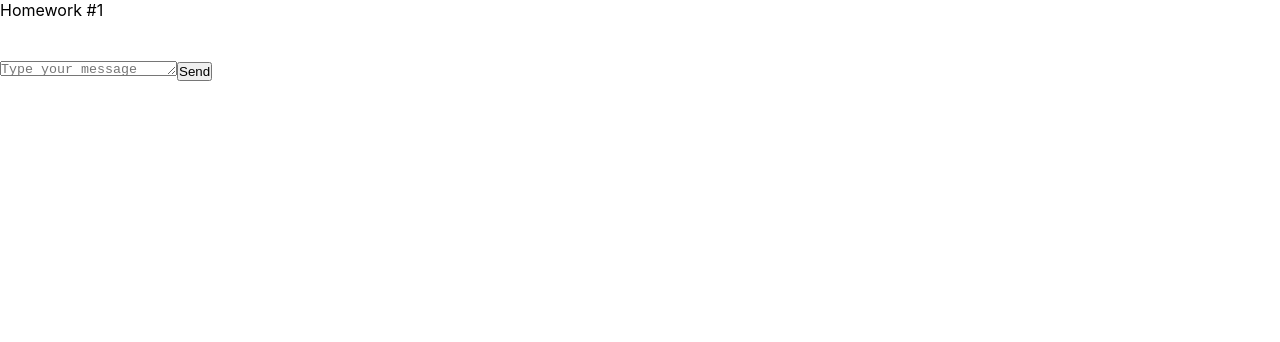
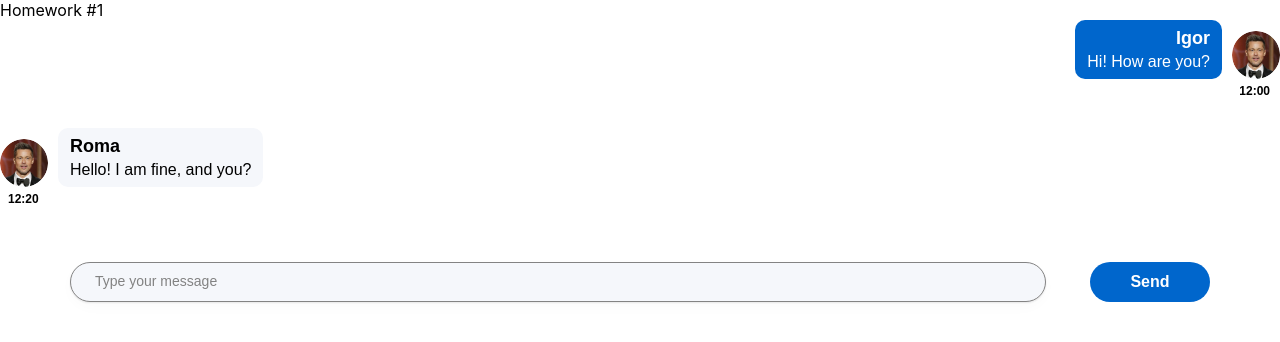
Before and after one commit to ElenaWebDev984/HW-Sprint_2, a React (Create React App) app: page / in a window 1280 px wide. Shown: the top 342 px of the page. Built offline with nearby package versions, Linux system fonts and the light colour scheme.

Commit message:
HW1 completed

```diff
--- a/src/s2-homeworks/hw01/HW1.tsx
+++ b/src/s2-homeworks/hw01/HW1.tsx
@@ -4,6 +4,7 @@ import MessageSender from './message-sender/MessageSender'
 import s2 from '../../s1-main/App.module.css'
 import FriendMessage from './friend-message/FriendMessage'
 import avatar from './avatar.png'
+
 
 /*
 * 1 - описать тип MessageType
@@ -14,29 +15,44 @@ import avatar from './avatar.png'
 * */
 
 // нужно создать правильный тип вместо any
-export type MessageType = any
+
+type UserType = {
+    avatar: string
+    name: string
+}
+
+type MessageObjectType = {
+    text: string
+    time: string
+}
+
+export type MessageType = {
+    id: number
+    user: UserType
+    message: MessageObjectType
+}
 
 // структуру объекта не менять
 export const message0: MessageType = {
     id: 0,
     user: {
         avatar: avatar, // можно менять
-        name: 'Some Name',  // можно менять
+        name: 'Igor',  // можно менять
     },
     message: {
-        text: 'some textsome textsome textsome textsome textsome textsome text', // можно менять
-        time: '22:00', // можно менять
+        text: 'Hi! How are you?', // можно менять
+        time: '12:00', // можно менять
     },
 }
 export const friendMessage0: MessageType = {
     id: 100,
     user: {
         avatar: avatar, // можно менять
-        name: 'Friend Name', // можно менять
+        name: 'Roma', // можно менять
     },
     message: {
-        text: 'зеркальное сообщение для тренировки css', // можно менять
-        time: '22:00', // можно менять
+        text: 'Hello! I am fine, and you?', // можно менять
+        time: '12:20', // можно менять
     },
 }
 
--- a/src/s2-homeworks/hw01/friend-message/FriendMessage.module.css
+++ b/src/s2-homeworks/hw01/friend-message/FriendMessage.module.css
@@ -1,17 +1,28 @@
 .friendMessage {
-
+    display: flex;
+    flex-direction: column;
+    margin-bottom: 30px;
 }
 
 .friendImageAndText {
-
+    display: flex;
+    flex-direction: row;
+    align-items: flex-end;
 }
 
 .friendImageAndText img {
-
+    border-radius: 50%;
+    width: 48px;
+    height: 48px;
+    margin-right: 10px;
 }
 
 .friendText {
-
+    color: #000;
+    background-color: #f5f7fb;
+    border-radius: 10px;
+    word-break: break-word;
+    padding: 8px 12px;
 }
 
 .friendText:after {
@@ -19,13 +30,23 @@
 }
 
 .friendName {
-
+    font-family: "Montserrat", sans-serif;
+    font-weight: 600;
+    font-size: 18px;
+    text-align: left;
+    margin-bottom: 4px;
 }
 
 .friendMessageText {
-
+    font-family: "Montserrat", sans-serif;
+    font-weight: 400;
+    font-size: 16px;
 }
 
 .friendTime {
-
+    font-family: "Montserrat", sans-serif;
+    font-weight: 600;
+    font-size: 12px;
+    text-align: left;
+    margin: 5px 0 0 8px;
 }
--- a/src/s2-homeworks/hw01/friend-message/FriendMessage.tsx
+++ b/src/s2-homeworks/hw01/friend-message/FriendMessage.tsx
@@ -1,8 +1,14 @@
 import React from 'react'
 import s from './FriendMessage.module.css'
+import {MessageType} from "../HW1";
 
 // создать тип вместо any и отобразить приходящие данные
-const FriendMessage = (props: any) => {
+
+type FriendMessageType = {
+    message: MessageType
+}
+
+const FriendMessage = (props: FriendMessageType) => {
     return (
         <div
             id={'hw1-friend-message-' + props.message.id}
@@ -12,8 +18,8 @@ const FriendMessage = (props: any) => {
                 <img
                     id={'hw1-friend-avatar-' + props.message.id}
                     // создаёт студент
-
-                    //
+                    src={props.message.user.avatar}
+                    alt={props.message.user.name}
                 />
                 <div className={s.friendText}>
                     <div
@@ -21,16 +27,14 @@ const FriendMessage = (props: any) => {
                         className={s.friendName}
                     >
                         {/*создаёт студент*/}
-
-                        {/**/}
+                        {props.message.user.name}
                     </div>
                     <pre
                         id={'hw1-friend-text-' + props.message.id}
                         className={s.friendMessageText}
                     >
                         {/*создаёт студент*/}
-
-                        {/**/}
+                        {props.message.message.text}
                     </pre>
                 </div>
             </div>
@@ -39,8 +43,7 @@ const FriendMessage = (props: any) => {
                 className={s.friendTime}
             >
                 {/*создаёт студент*/}
-
-                {/**/}
+                {props.message.message.time}
             </div>
         </div>
     )
--- a/src/s2-homeworks/hw01/message-sender/MessageSender.module.css
+++ b/src/s2-homeworks/hw01/message-sender/MessageSender.module.css
@@ -1,17 +1,40 @@
 .sendForm {
-
+    display: flex;
+    justify-content: center;
+    gap: 44px;
+    margin-top: 56px;
 }
 
 .textarea {
-
+    font-family: "Montserrat", sans-serif;
+    font-size: 14px;
+    opacity: 0.9;
+    border-radius: 20px;
+    max-width: 976px;
+    width: 100%;
+    min-height: 40px;
+    box-shadow: 0 1px 2px 0 rgba(29, 33, 38, 0.1), 0 5px 20px 0 rgba(29, 33, 38, 0.03);
+    background: #f5f7fb;
+    padding: 10px 24px;
+    resize: none;
+    max-height: 150px;
 }
 
 .button {
-
+    font-weight: 600;
+    font-size: 16px;
+    color: #fff;
+    border-radius: 20px;
+    max-width: 120px;
+    width: 100%;
+    height: 40px;
+    background-color: #0066CC;
+    border: none;
+    cursor: pointer;
 }
 
 .button:hover {
-
+    background-color: #0a4f96;
 }
 .button:active {
 
--- a/src/s2-homeworks/hw01/message/Message.module.css
+++ b/src/s2-homeworks/hw01/message/Message.module.css
@@ -1,17 +1,30 @@
 .message {
-
+    font-family:  "Montserrat", sans-serif;
+    display: flex;
+    flex-direction: column;
+    justify-content: right;
+    margin-bottom: 30px;
 }
 
 .imageAndText {
-
+    display: flex;
+    flex-direction: row-reverse;
+    align-items: flex-end;
 }
 
 .imageAndText img {
-
+    border-radius: 50%;
+    width: 48px;
+    height: 48px;
+    margin-left: 10px;
 }
 
 .text {
-
+    color: #FFF;
+    background-color: #0066CC;
+    border-radius: 10px;
+    word-break: break-word;
+    padding: 8px 12px;
 }
 
 .text:after {
@@ -19,13 +32,20 @@
 }
 
 .name {
-
+    font-weight: 600;
+    font-size: 18px;
+    text-align: right;
+    margin-bottom: 4px;
 }
 
 .messageText {
-
+    font-family:  "Montserrat", sans-serif;
+    white-space: pre-wrap;
 }
 
 .time {
-
+    font-weight: 600;
+    font-size: 12px;
+    text-align: right;
+    margin: 5px 10px 0;
 }
--- a/src/s2-homeworks/hw01/message/Message.tsx
+++ b/src/s2-homeworks/hw01/message/Message.tsx
@@ -1,8 +1,11 @@
 import React from 'react'
 import s from './Message.module.css'
+import {MessageType} from "../HW1";
 
 // нужно создать правильный тип вместо any
-export type MessagePropsType = any
+export type MessagePropsType = {
+    message: MessageType
+}
 
 // нужно отобразить приходящие данные
 const Message = (props: MessagePropsType) => {
@@ -12,26 +15,23 @@ const Message = (props: MessagePropsType) => {
                 <img
                     id={'hw1-avatar-' + props.message.id}
                     // создаёт студент
-
-                    //
+                   src={props.message.user.avatar}
+                    alt={props.message.user.name}
                 />
                 <div className={s.text}>
                     <div id={'hw1-name-' + props.message.id} className={s.name}>
                         {/*создаёт студент*/}
-
-                        {/**/}
+                        {props.message.user.name}
                     </div>
                     <pre id={'hw1-text-' + props.message.id} className={s.messageText}>
                         {/*создаёт студент*/}
-
-                        {/**/}
+                        {props.message.message.text}
                     </pre>
                 </div>
             </div>
             <div id={'hw1-time-' + props.message.id} className={s.time}>
                 {/*создаёт студент*/}
-
-                {/**/}
+                {props.message.message.time}
             </div>
         </div>
     )
```
